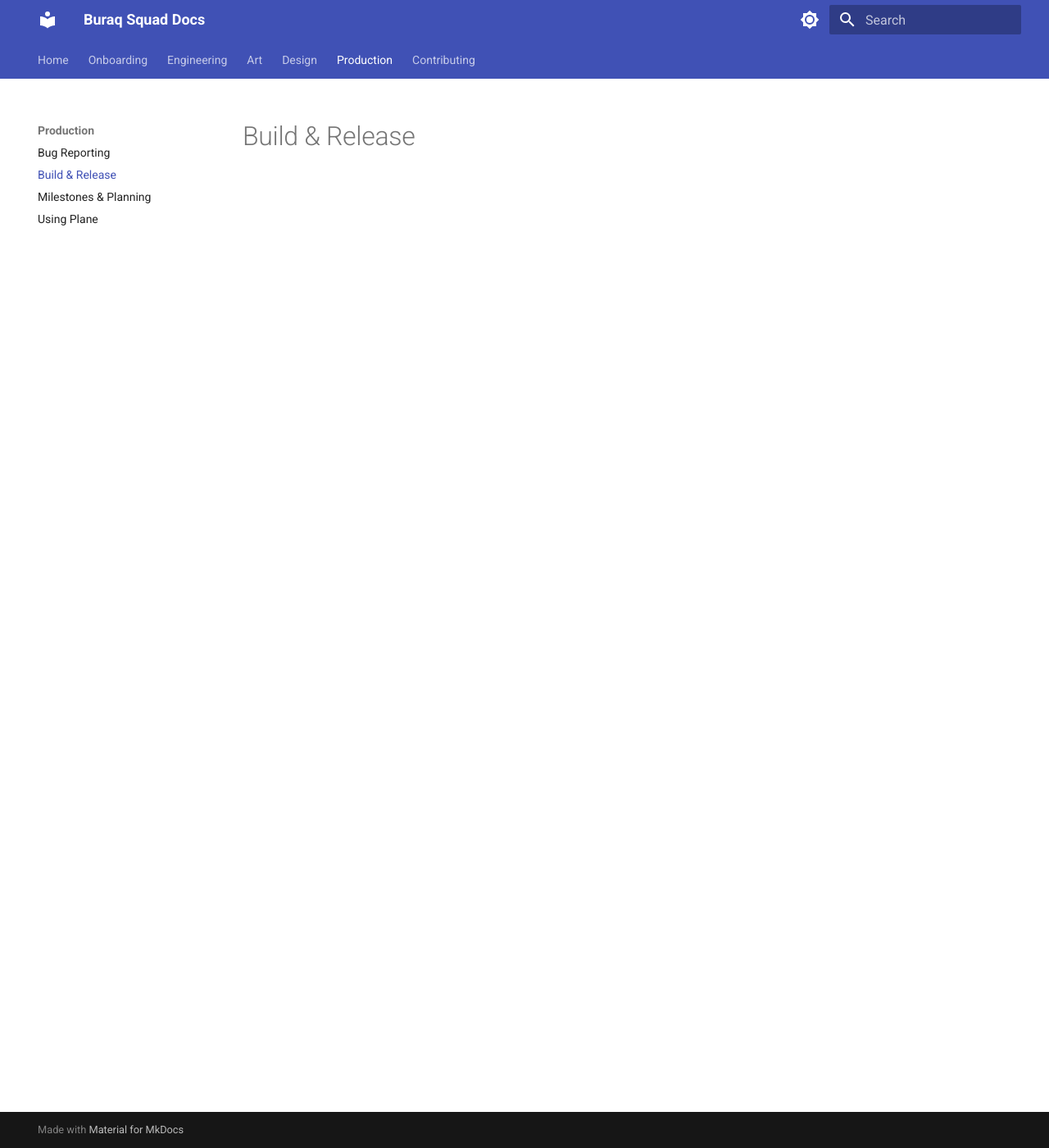
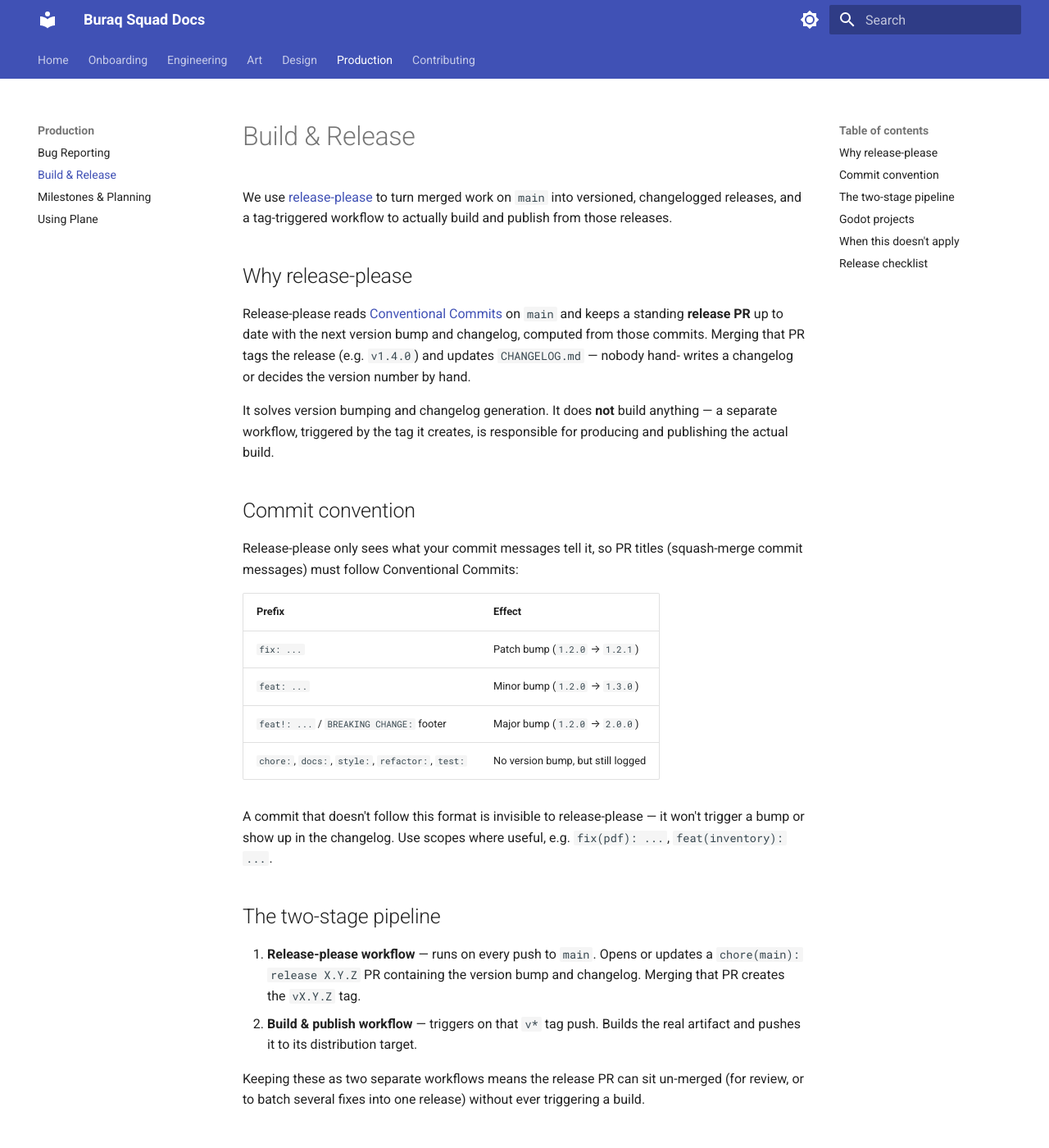
Before and after one commit to buraq-squad/docs, an MkDocs documentation site: the page built from docs/production/build-and-release.md, in a window 1280 px wide and 1400 px high. Shown: the whole window at 82% size. Built offline with MkDocs 1.6.1 and Material for MkDocs 9.7.7, drawn with Linux system fonts in a browser that asks for light colours; some of the changed text lies outside the part shown.

Commit message:
Document release-please workflow for Build & Release (#4)
Explains the two-stage release-please + tag-triggered build pattern,
Conventional Commit requirements, how it applies to Godot projects,
and when it's not worth adopting (one-shot milestone ships).

````diff
--- a/docs/production/build-and-release.md
+++ b/docs/production/build-and-release.md
@@ -1,5 +1,93 @@
 # Build & Release
 
-<!-- TODO: How builds are produced and where they're distributed -->
+We use [release-please](https://github.com/googleapis/release-please) to
+turn merged work on `main` into versioned, changelogged releases, and a
+tag-triggered workflow to actually build and publish from those releases.
 
-<!-- TODO: Release checklist -->
+<!-- TODO: fill in per-project distribution targets (itch.io, Play Console
+     internal track, Steam, App Store) and where their secrets/credentials
+     live -->
+
+## Why release-please
+
+Release-please reads [Conventional Commits](https://www.conventionalcommits.org/)
+on `main` and keeps a standing **release PR** up to date with the next
+version bump and changelog, computed from those commits. Merging that PR
+tags the release (e.g. `v1.4.0`) and updates `CHANGELOG.md` — nobody hand-
+writes a changelog or decides the version number by hand.
+
+It solves version bumping and changelog generation. It does **not** build
+anything — a separate workflow, triggered by the tag it creates, is
+responsible for producing and publishing the actual build.
+
+## Commit convention
+
+Release-please only sees what your commit messages tell it, so PR titles
+(squash-merge commit messages) must follow Conventional Commits:
+
+| Prefix              | Effect                          |
+| -------------------- | -------------------------------|
+| `fix: ...`            | Patch bump (`1.2.0` → `1.2.1`) |
+| `feat: ...`           | Minor bump (`1.2.0` → `1.3.0`) |
+| `feat!: ...` / `BREAKING CHANGE:` footer | Major bump (`1.2.0` → `2.0.0`) |
+| `chore:`, `docs:`, `style:`, `refactor:`, `test:` | No version bump, but still logged |
+
+A commit that doesn't follow this format is invisible to release-please —
+it won't trigger a bump or show up in the changelog. Use scopes where
+useful, e.g. `fix(pdf): ...`, `feat(inventory): ...`.
+
+## The two-stage pipeline
+
+1. **Release-please workflow** — runs on every push to `main`. Opens or
+   updates a `chore(main): release X.Y.Z` PR containing the version bump
+   and changelog. Merging that PR creates the `vX.Y.Z` tag.
+2. **Build & publish workflow** — triggers on that `v*` tag push. Builds
+   the real artifact and pushes it to its distribution target.
+
+Keeping these as two separate workflows means the release PR can sit
+un-merged (for review, or to batch several fixes into one release)
+without ever triggering a build.
+
+## Godot projects
+
+For Godot projects, configure release-please's `extra-files` to bump
+`config/version` in `project.godot` alongside its usual version file, so
+the in-game build number always matches the git tag:
+
+```json
+{
+  "extra-files": [
+    { "type": "generic", "path": "project.godot" }
+  ]
+}
+```
+
+The build workflow (triggered by the tag) then runs the Godot export
+templates for each target platform and uploads the result.
+
+<!-- TODO: link the actual export/build workflow once it exists per project -->
+
+## When this doesn't apply
+
+Release-please assumes iterative, versioned releases. It's a good fit for:
+
+- Live games and services taking regular post-launch updates (e.g. the
+  Android mini-games).
+- Backend services and internal tools.
+
+It's a poor fit for a single milestone ship (a game going Gold once) —
+semver and auto-changelog add little when there's no ongoing release
+cadence. For those, track builds against the
+[milestone plan](milestones-and-planning.md) instead, and only adopt
+release-please once the game is live and iterating.
+
+## Release checklist
+
+- [ ] All sprint work targeted for this release is `Done` in
+      [Plane](using-plane.md) and merged to `main`.
+- [ ] The release-please PR's changelog looks correct — no missing or
+      mis-categorized entries.
+- [ ] Merge the release-please PR.
+- [ ] Confirm the build/publish workflow triggered by the new tag
+      succeeded.
+- [ ] Smoke-test the published build before announcing.
````
